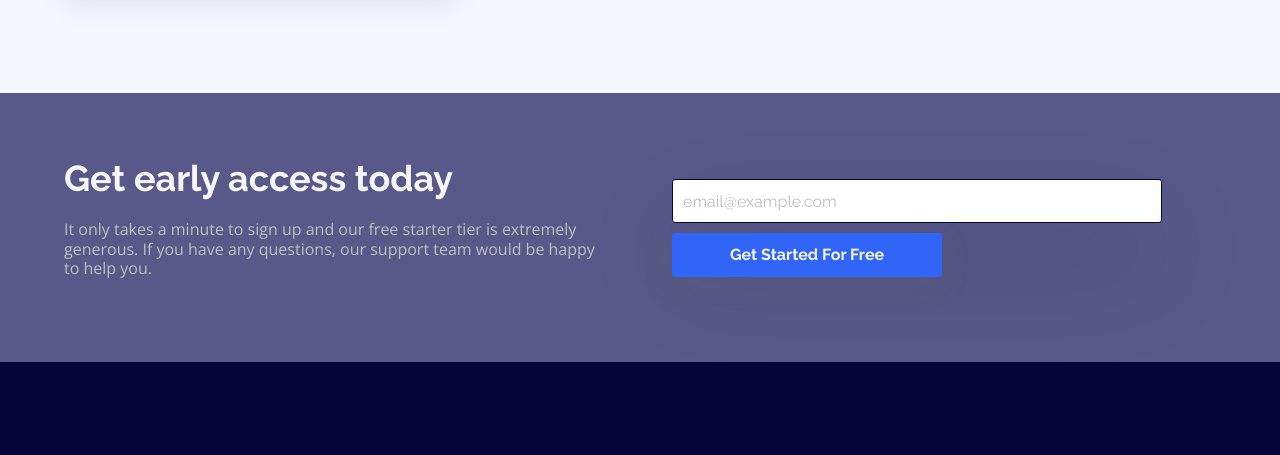
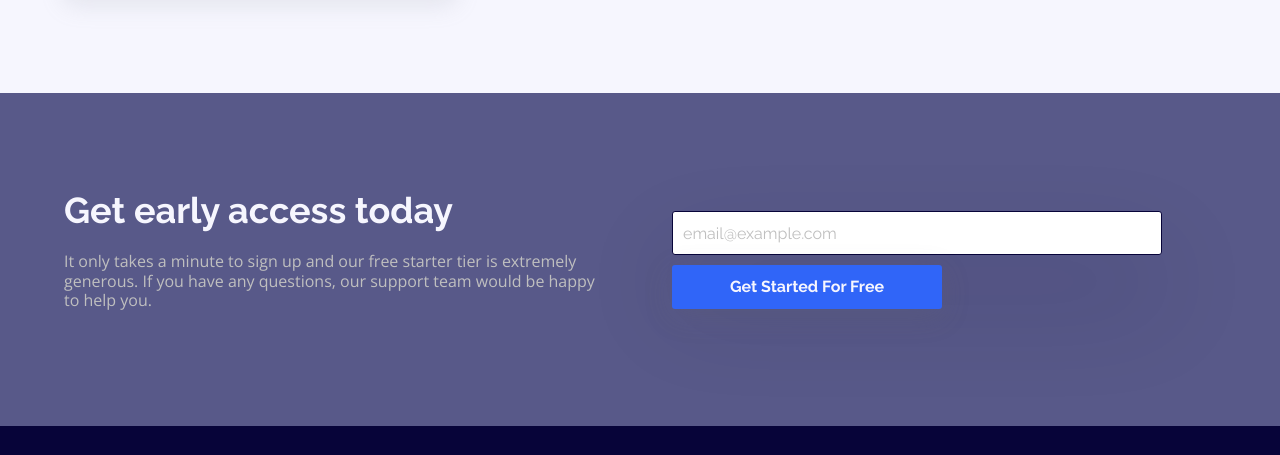
Before and after one commit to BhateshKhairnar/Fylo-Landing-Page-With-Two-Column-Layout, a plain HTML site: page index.html in a window 1280 px wide. Shown: the part 1360-1815 px from the top of the page. Drawn offline with nearby package versions, Linux system fonts and the light colour scheme.

Commit message:
Update style.css

```diff
--- a/style.css
+++ b/style.css
@@ -257,7 +257,7 @@ p {
 /* Section 3 */
 
 .container__Third {
-  padding: 6.4rem 0;
+  padding: 9.6rem 0;
   background-color: var(--Desaturated-Blue);
 }
 
```
